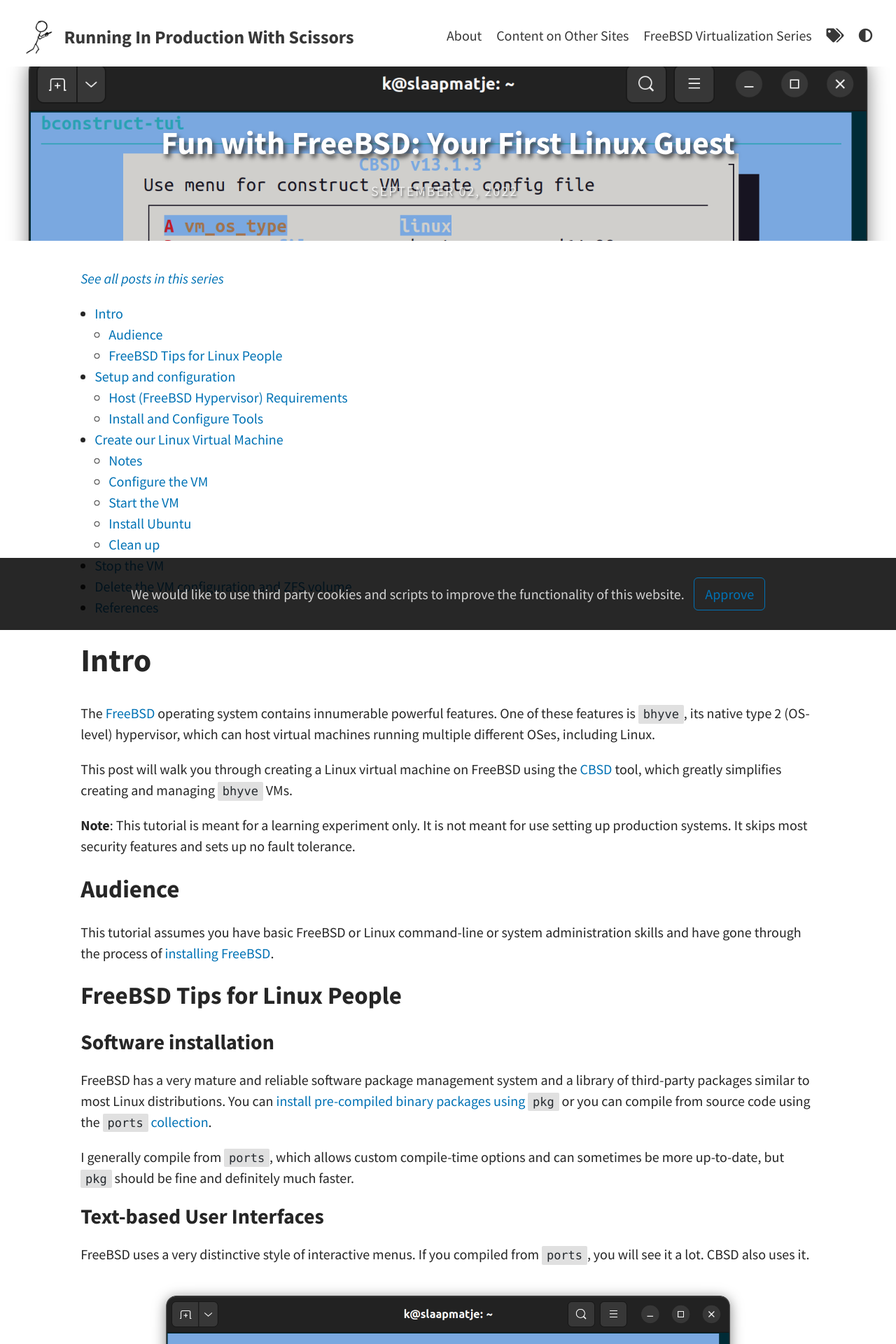
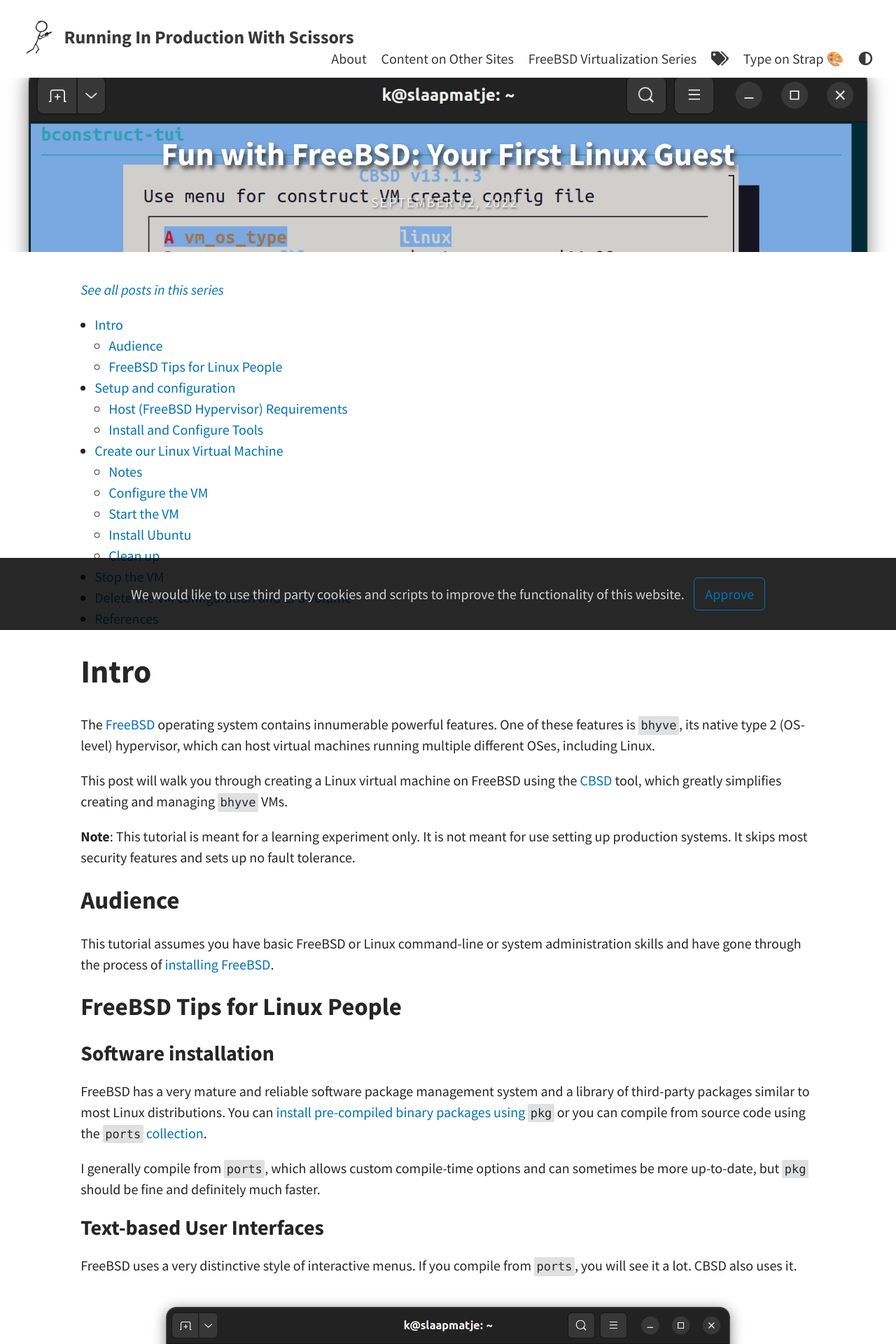
Before and after one commit to kbruner/productionwithscissors, a Jekyll site: the page built from _posts/2022-09-02-fun-with-freebsd-first-linux.md, in a window 1280 px wide. Shown: the top 1920 px of the page at 70% size. Built offline with Jekyll 4.4.1, drawn with Linux system fonts in a browser that asks for light colours; some of the changed text lies outside the part shown.

Commit message:
Tweaks (#13)
* more tweaks

* more tweaks

* even more tweaks

* even more tweaks

````diff
--- a/_posts/2022-09-02-fun-with-freebsd-first-linux.md
+++ b/_posts/2022-09-02-fun-with-freebsd-first-linux.md
@@ -78,7 +78,7 @@
 
 ### Text-based User Interfaces
 
-FreeBSD uses a very distinctive style of interactive menus. If you compiled
+FreeBSD uses a very distinctive style of interactive menus. If you compile
 from `ports`, you will see it a lot. CBSD also uses it.
 
 <div align="center">
@@ -204,7 +205,7 @@
 # Enable the NAT gateway
 echo 'gateway_enable="YES"' >> /etc/rc.conf
 # Start
-service  start
+service start
 ```
 
 ### Load kernel modules
--- a/_sass/base/_highlight.scss
+++ b/_sass/base/_highlight.scss
@@ -46,7 +46,7 @@
 }
 
 code.highlighter-rouge {
-  padding: 0.2em 0.4em;
+  padding: 0.2em 0.2em;
   font-size: $font-size-code;
   background-color: var(--code-background);
   color: var(--code-inline);
````
Also changed, not shown: other parts of _posts/2022-09-02-fun-with-freebsd-first-linux.md (+6 -3 lines), README-type-on-strap.md (renamed from README.md), scripts/wordpress-html-to-md.rb (renamed from wordpress-html-to-md.rb).
